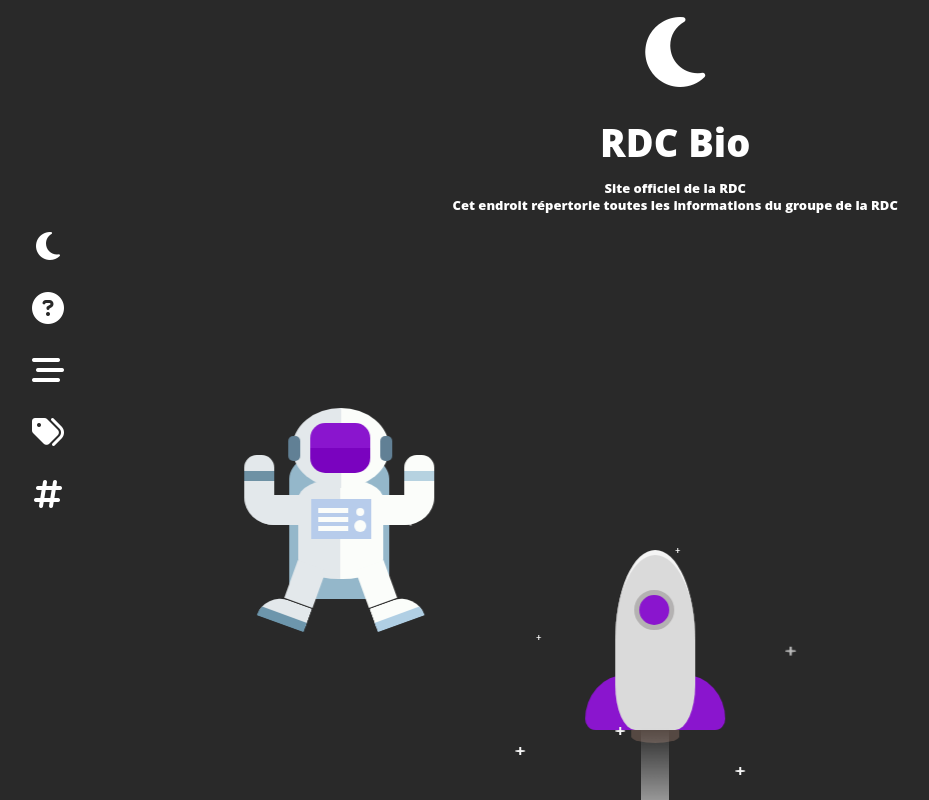
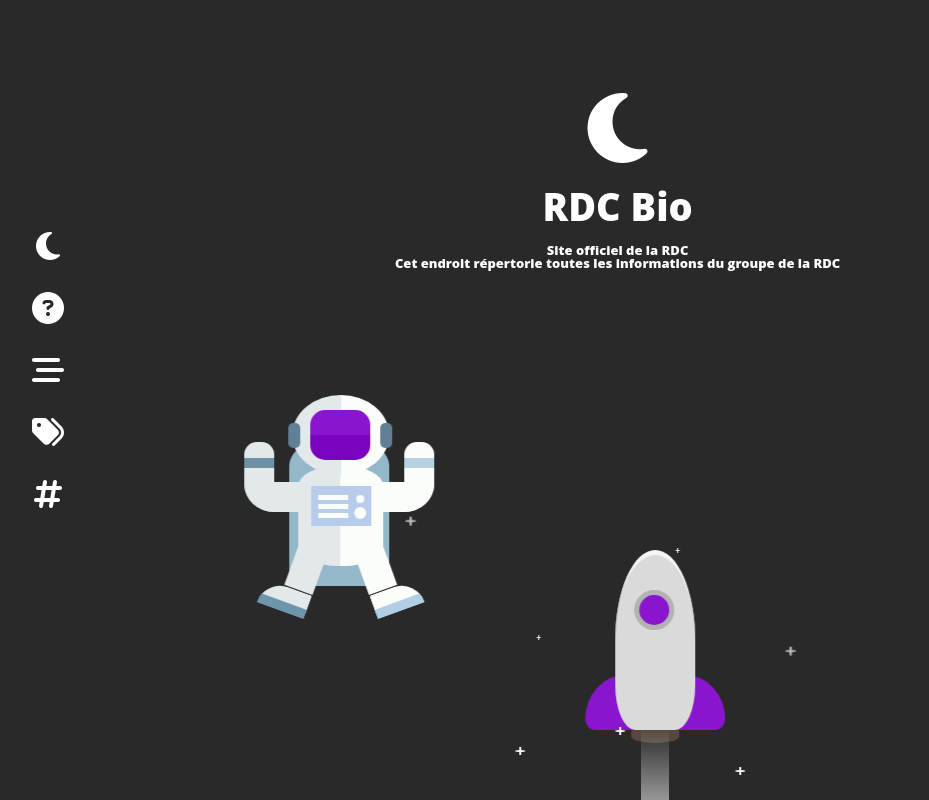
Before and after one commit to w8flash/rdc.bio, a plain HTML site: page index.html in a window 1280 px wide. Shown: the top 800 px of the page, without its empty margins (16-945 px from the left). Drawn offline with Linux system fonts and the light colour scheme.

Commit message:
updateTime

```diff
--- a/css/style.css
+++ b/css/style.css
@@ -62,6 +62,12 @@ html, body, .page {
   color: #fff;
   font-size: 32px;
   display: block!important;
+}
+
+.main-text {
+  position: relative;
+  top: 40%;
+  right: 5%;
 }
 
 ul .icon:hover {
--- a/index.html
+++ b/index.html
@@ -41,9 +41,11 @@
             </div>
             <!--PAGE 1-->
             <div class="page" id="p1">
-              <section class="icon fas fa-moon">
-                <span class="title">RDC Bio</span><span class="hint">Site officiel de la RDC<br> Cet endroit répertorie
+              <section class="icon">
+              <div class="main-text fas fa-moon">
+              <span class="title">RDC Bio</span><span class="hint">Site officiel de la RDC<br> Cet endroit répertorie
                   toutes les informations du groupe de la RDC</span>
+              </div>
                 <!--MOON-->
                 <div class="svg-wrapper">
                   <svg class="moon-svg" xmlns="http://www.w3.org/2000/svg" viewBox="0 0 111.77 111.77">
```
